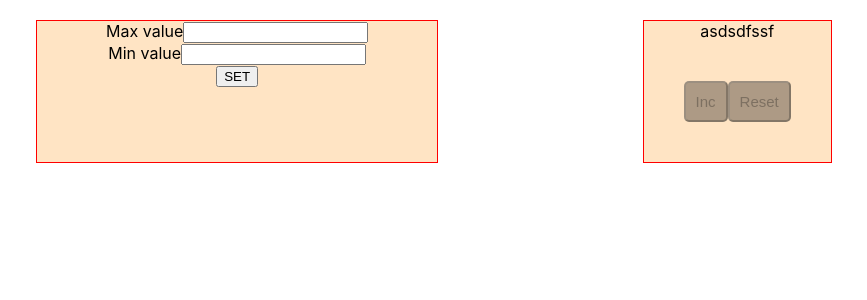
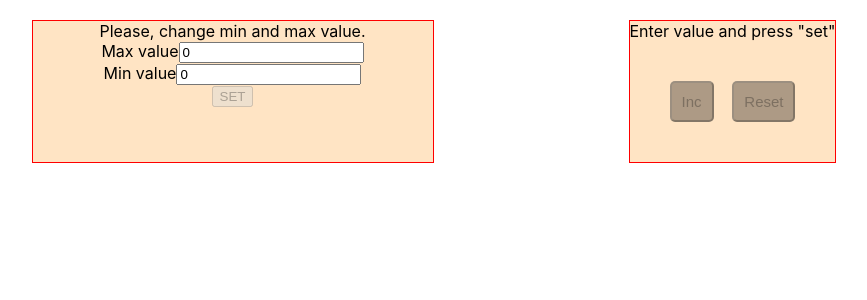
Before and after one commit to talerqa/counter, a React (Create React App) app: page / in a window 1280 px wide. Shown: the top 300 px of the page, without its empty margins (206-1073 px from the left). Built offline with nearby package versions, Linux system fonts and the light colour scheme.

Commit message:
add: set condition disabled button inc and button reset

```diff
--- a/src/App.tsx
+++ b/src/App.tsx
@@ -25,11 +25,22 @@ function App() {
 //функция которая берет максимального  значение из введенного  инпута
   const handlerMaxValue = (event: ChangeEvent<HTMLInputElement>) => {
     setMaxValue(Number(event.currentTarget.value))
+
+    //Когда выбираем цифру, после повторного ввода, то показывается Enter value and press "set"
+    setStatus(false)
   }
 
   //функция которая берет минимальное  значение из введенного  инпута
   const handlerMinValue = (event: ChangeEvent<HTMLInputElement>) => {
     setMinValue(Number(event.currentTarget.value))
+    setValue(minValue)
+    //Когда выбираем цифру, после повторного ввода, то показывается Enter value and press "set"
+    setStatus(false)
+  }
+
+
+  const onSetMinAndMaxValue = () => {
+    setStatus(true)
     setValue(minValue)
   }
 
@@ -41,19 +52,24 @@ function App() {
     <div className={'App'}>
       <div className={'Set-counter'}>
         <div>
+        <span>Please, change min and max value. </span>
+
+          {/*Кнопка информации парвила использования счетчика*/}
           <div>
             <span>Max value</span>
-            <input type="number" onChange={handlerMaxValue}/>
+            <input type="number"  value={maxValue} onChange={handlerMaxValue}/>
           </div>
+
           <div>
             <span>Min value</span>
-            <input type="number" onChange={handlerMinValue}/>
+            <input type="number"  value={minValue} onChange={handlerMinValue}/>
           </div>
+
           {/*on click buuton show counter and set min value which press user */}
-          <button onClick={() => {
-            setStatus(true)
-            setValue(minValue)
-          }}>SET
+          <button
+            //Если большее выбранное число больше меньшего, то кнопка раздизейбливается
+            disabled={maxValue > minValue ? false : true }
+            onClick={onSetMinAndMaxValue}>SET
           </button>
         </div>
       </div>
@@ -62,11 +78,21 @@ function App() {
         {/*If status is true that SHOW COUNTER else SHOW info about need to set max and min number*/}
         {status
           ? <Counter maxCounter={maxValue} value={value}/>
-          : <div>asdsdfssf</div>}
+          : <span>Enter value and press "set"</span>}
 
         <div className="buttonWrapper">
-          <ButtonIncrement maxCounter={maxValue} value={value} incrementCounter={incrementCounter}/>
-          <ButtonReset minCounter={minValue} value={value} resetCounter={resetCounter}/>
+          <ButtonIncrement status={status}
+                           maxCounter={maxValue}
+                           minCounter={minValue}
+                           value={value}
+                           incrementCounter={incrementCounter}/>
+
+
+          <ButtonReset status={status}
+                       maxCounter={maxValue}
+                       minCounter={minValue}
+                       value={value}
+                       resetCounter={resetCounter}/>
         </div>
 
       </div>
--- a/src/Components/Buttons/ButtonIncrement.tsx
+++ b/src/Components/Buttons/ButtonIncrement.tsx
@@ -5,6 +5,8 @@ type ButtonIncrementType = {
   incrementCounter: () => void
   value: number
   maxCounter: number
+  minCounter: number
+  status: boolean
 }
 
 const ButtonIncrement = (props: ButtonIncrementType) => {
@@ -17,8 +19,8 @@ const ButtonIncrement = (props: ButtonIncrementType) => {
   return (
     <div className={'wrapper'}>
       <button
-        disabled={statusDisabled}
-        className={finalCss}
+        className={props.status === true ? s.button : s.disabled + ' ' + s.button}
+        disabled={props.status === true &&  props.value >= props.minCounter && props.value < props.maxCounter ? false : true}
         onClick={props.incrementCounter}>Inc</button>
     </div>
   );
--- a/src/Components/Buttons/ButtonReset.tsx
+++ b/src/Components/Buttons/ButtonReset.tsx
@@ -5,21 +5,19 @@ type ButtonResetType = {
   resetCounter: () => void
   value: number
   minCounter: number
+  status: boolean
+  maxCounter: number
 }
 
 const ButtonReset = (props: ButtonResetType) => {
 
-  const statusDisabled = props.value === props.minCounter
-
-  const finalCss = s.button
-    +(statusDisabled ? ' ' + s.disabled : ' ')
 
   return (
     <div>
       <button
         onClick={props.resetCounter}
-        className={finalCss}
-        disabled={statusDisabled}
+        className={props.status === true && props.value >= props.minCounter ? s.button : s.disabled + ' ' + s.button}
+        disabled={props.status === true && props.value > props.minCounter && props.value <= props.maxCounter ? false : true}
       >Reset
       </button>
     </div>
--- a/src/Components/Counter/Counter.module.css
+++ b/src/Components/Counter/Counter.module.css
@@ -12,7 +12,7 @@
 }
 
 .final {
-  background-color: #fffb8d;
+  color: red;
   border: 1px solid #2c2c0d;
   border-radius: 5px;
   margin: 0 auto;
```
